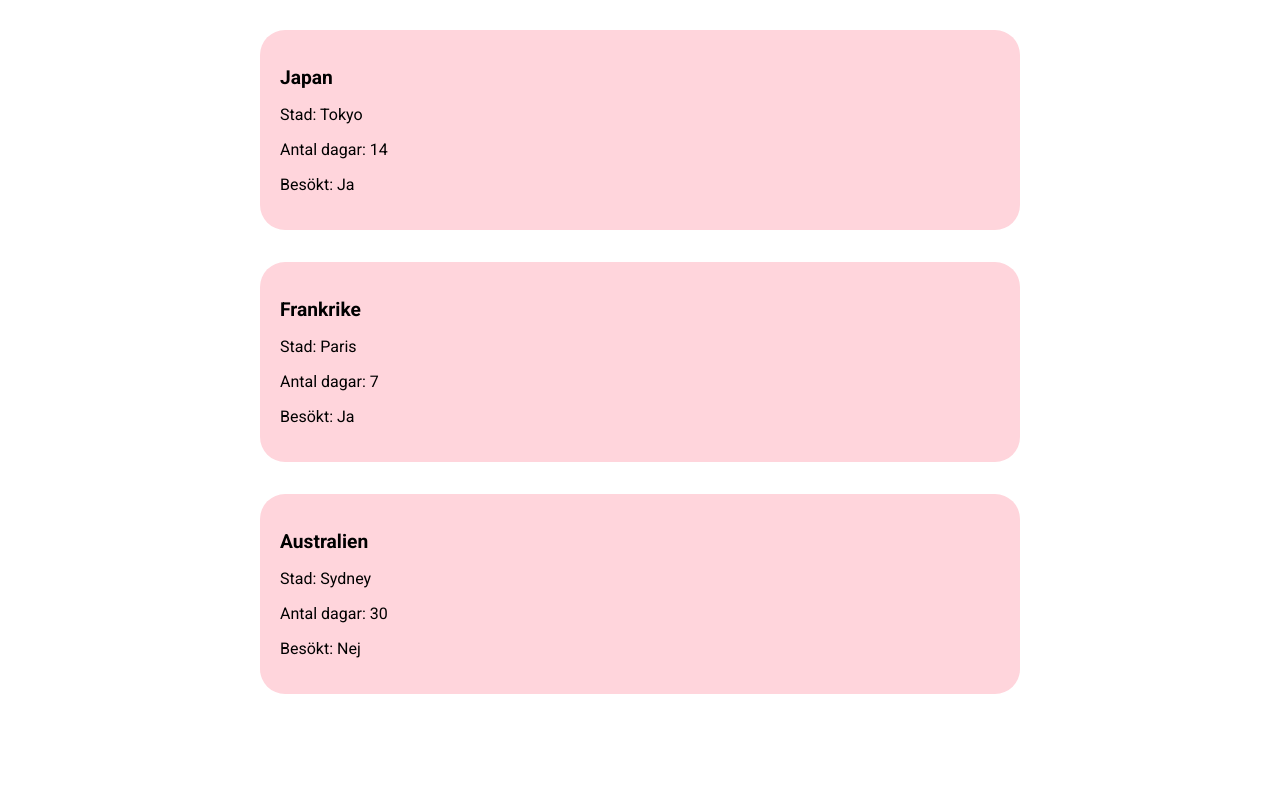
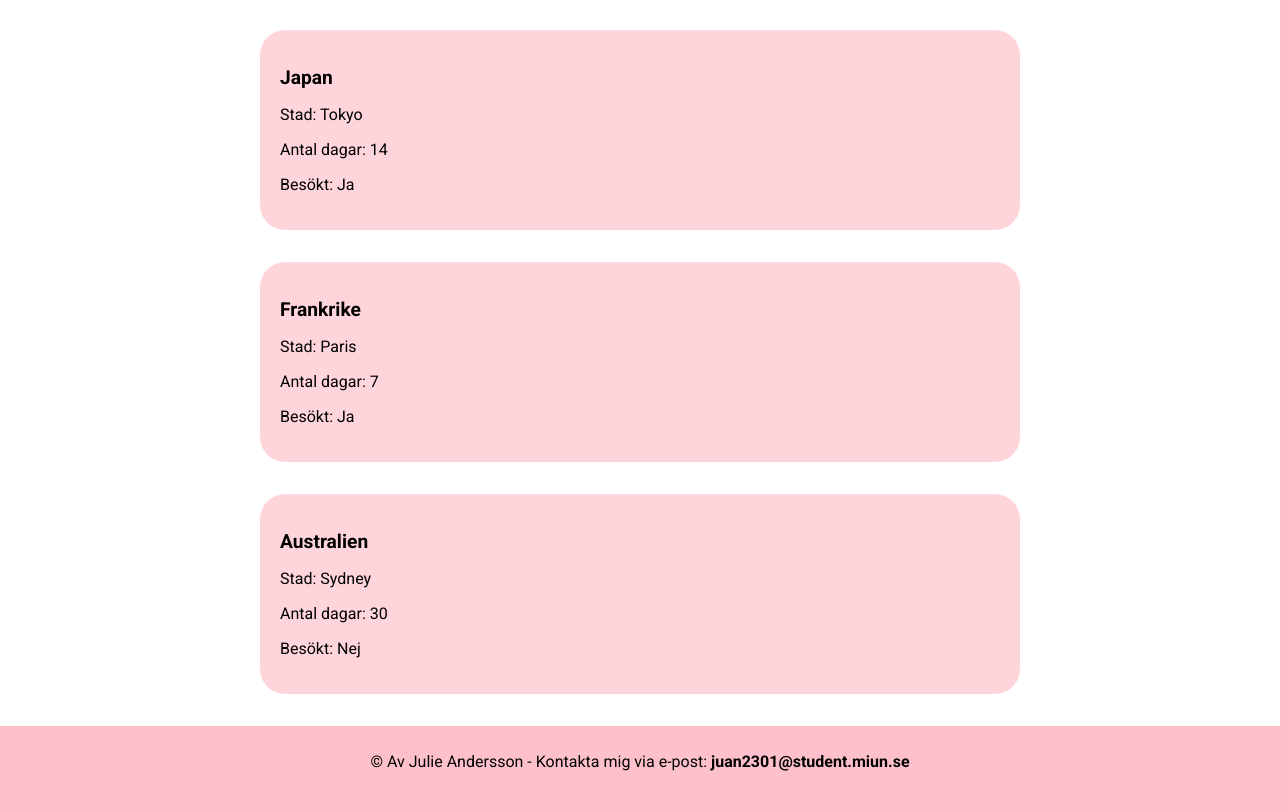
Before and after one commit to julieandersson/moment1-dt210g, a React (Vite) app: page / in a window 1280 px wide. Shown: the part 852-1649 px from the top of the page. Before the commit the page ends 1578 px from the top, so only its background shows below. Built offline with nearby package versions, Linux system fonts and the light colour scheme.

Commit message:
skapar statiskt innehåll i footern, stylar lite enkelt med css stilmall och inline

```diff
--- a/src/components/Footer.tsx
+++ b/src/components/Footer.tsx
@@ -1,8 +1,12 @@
+import '../css/Footer.css';
+
 function Footer() {
   return (
-    <>
-
-    </>
+    <footer style={{ textAlign: "center", padding: "10px", marginTop: "20px" }}>
+        <p>&copy; Av Julie Andersson - Kontakta mig via e-post:
+        <a href="mailto:juan2301@student.miun.se"> juan2301@student.miun.se</a>
+        </p>
+    </footer>
   )
 }
 
--- a/src/css/Footer.css
+++ b/src/css/Footer.css
@@ -0,0 +1,13 @@
+footer {
+    background-color: #fec1cb;
+}
+
+footer a {
+    color: #000;
+    font-weight: bold;
+    text-decoration: none;
+}
+
+footer a:hover {
+    text-decoration: underline;
+}
```
